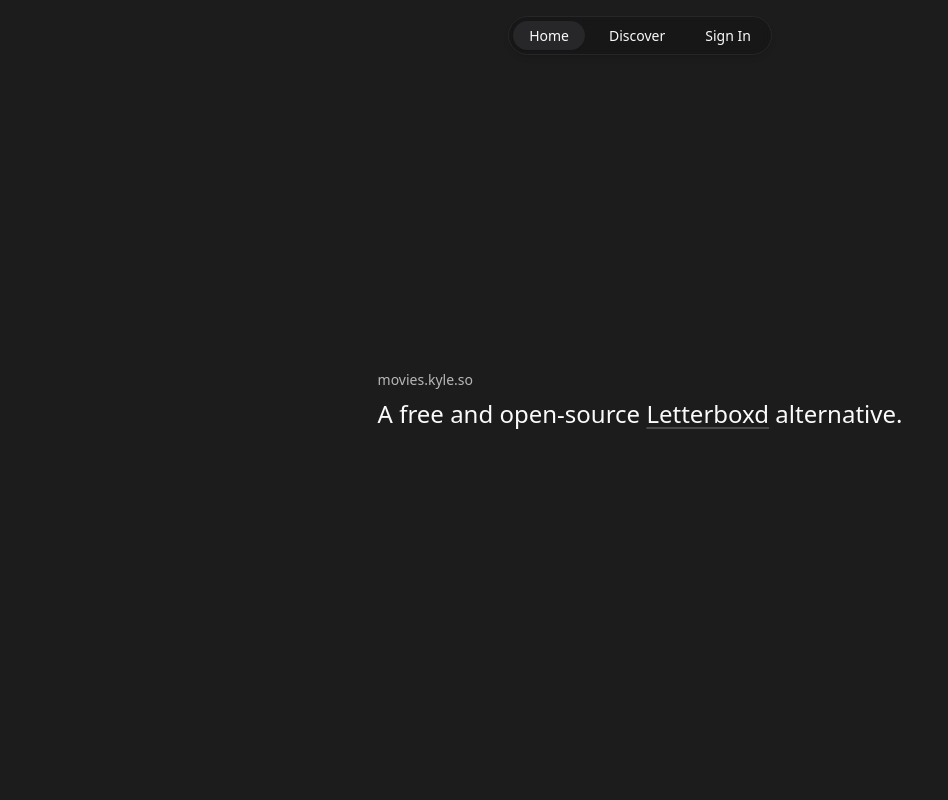
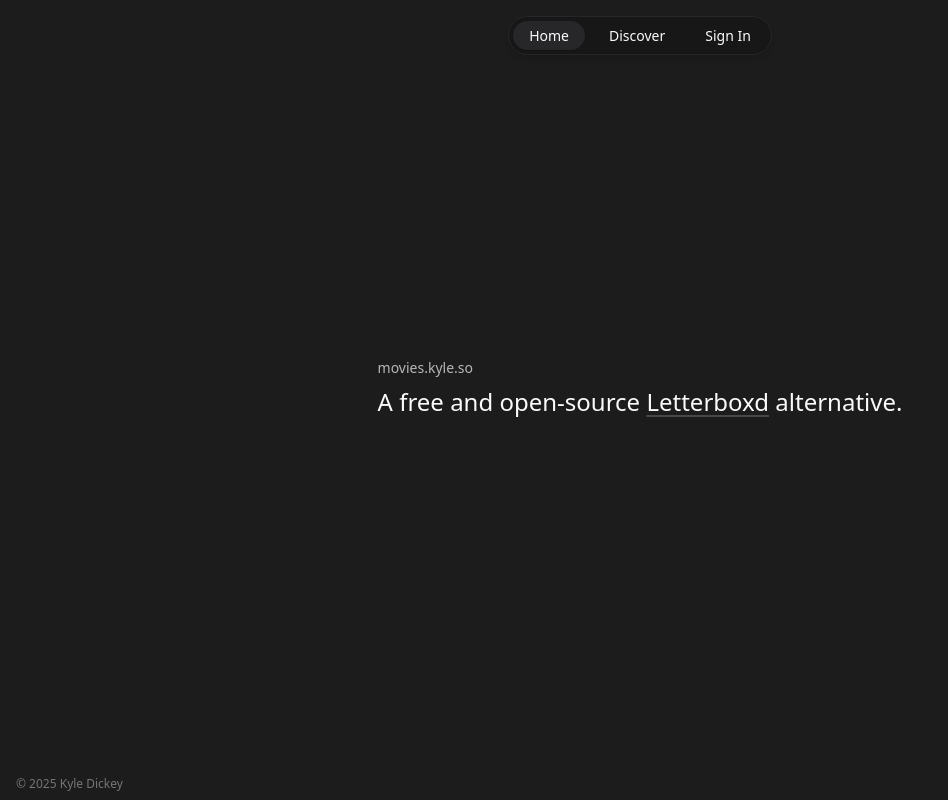
Before and after one commit to dickeyy/movies, a Next.js app in the folder apps/web/: page / in a window 1280 px wide. Shown: the whole page, without its empty margins (0-948 px from the left). Built offline with nearby package versions, Linux system fonts and the light colour scheme.

Commit message:
add footer

```diff
--- a/apps/web/app/page.tsx
+++ b/apps/web/app/page.tsx
@@ -1,11 +1,13 @@
+import Footer from "@/components/footer";
 import Navbar from "@/components/navbar";
 import Link from "next/link";
 
 export default function Home() {
     return (
-        <div className="flex flex-col min-h-screen justify-center items-center px-4 py-12 sm:px-6 lg:px-8">
+        <div className="flex flex-col min-h-screen items-center">
             <Navbar active="home" />
-            <main className="flex flex-col gap-8 row-start-2 items-center sm:items-start">
+            <main className="flex-1 flex flex-col items-center justify-center px-4 py-12 sm:px-6 lg:px-8">
+                <div className="flex flex-col gap-8 items-center sm:items-start">
                     <div className="flex flex-col space-y-2 items-start justify-center">
                         <p className="text-foreground/70 text-sm">movies.kyle.so</p>
                         <h1 className="text-2xl font-medium">
@@ -23,7 +25,9 @@
                             alternative.
                         </h1>
                     </div>
+                </div>
             </main>
+            <Footer />
         </div>
     );
 }
--- /dev/null
+++ b/apps/web/components/footer.tsx
@@ -0,0 +1,14 @@
+import Link from "next/link";
+
+export default function Footer() {
+    return (
+        <footer className="pb-2 px-4 pt-0 text-center text-sm shadow-lg w-screen flex flex-row justify-between items-center">
+            <p className="text-foreground/40 text-xs">
+                © {new Date().getFullYear()}{" "}
+                <Link href="https://kyle.so" className="hover:underline">
+                    Kyle Dickey
+                </Link>
+            </p>
+        </footer>
+    );
+}
```
Lines whose indentation alone changed are shown as unchanged.
